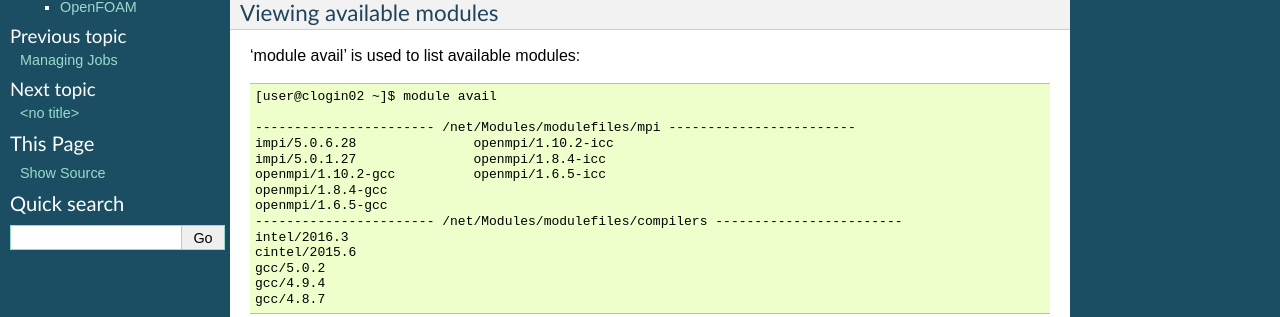
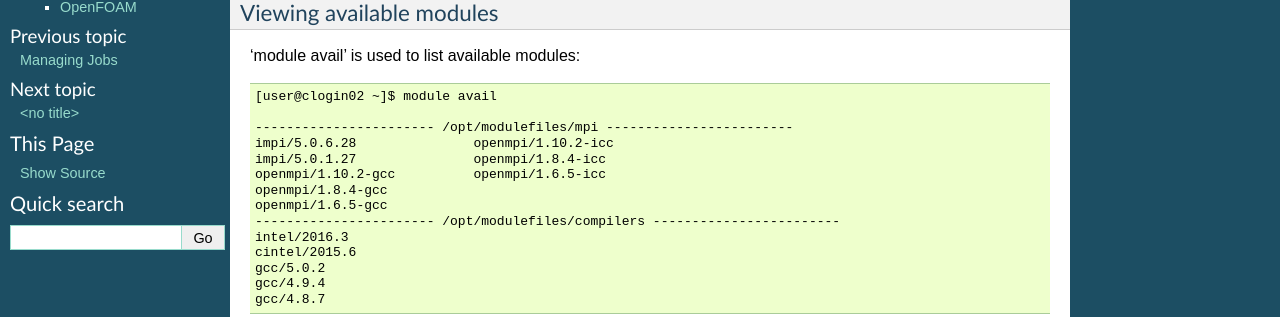
Before and after one commit to CFMS/cfms-rtd, a Sphinx documentation site: the page built from docs/software.rst, in a window 1280 px wide. Shown: the part 235-552 px from the top of the page. Built offline with Sphinx 7.4.7, drawn with Linux system fonts in a browser that asks for light colours; pages that are not in the unit, such as notebooks, are missing from menus.

Commit message:
mirrored Cray modulepath

```diff
--- a/docs/software.rst
+++ b/docs/software.rst
@@ -14,13 +14,13 @@ Viewing available modules
 
   [user@clogin02 ~]$ module avail
 
-  ----------------------- /net/Modules/modulefiles/mpi ------------------------
+  ----------------------- /opt/modulefiles/mpi ------------------------
   impi/5.0.6.28               openmpi/1.10.2-icc
   impi/5.0.1.27               openmpi/1.8.4-icc
   openmpi/1.10.2-gcc          openmpi/1.6.5-icc
   openmpi/1.8.4-gcc
   openmpi/1.6.5-gcc
-  ----------------------- /net/Modules/modulefiles/compilers ------------------------
+  ----------------------- /opt/modulefiles/compilers ------------------------
   intel/2016.3
   cintel/2015.6
   gcc/5.0.2
```
